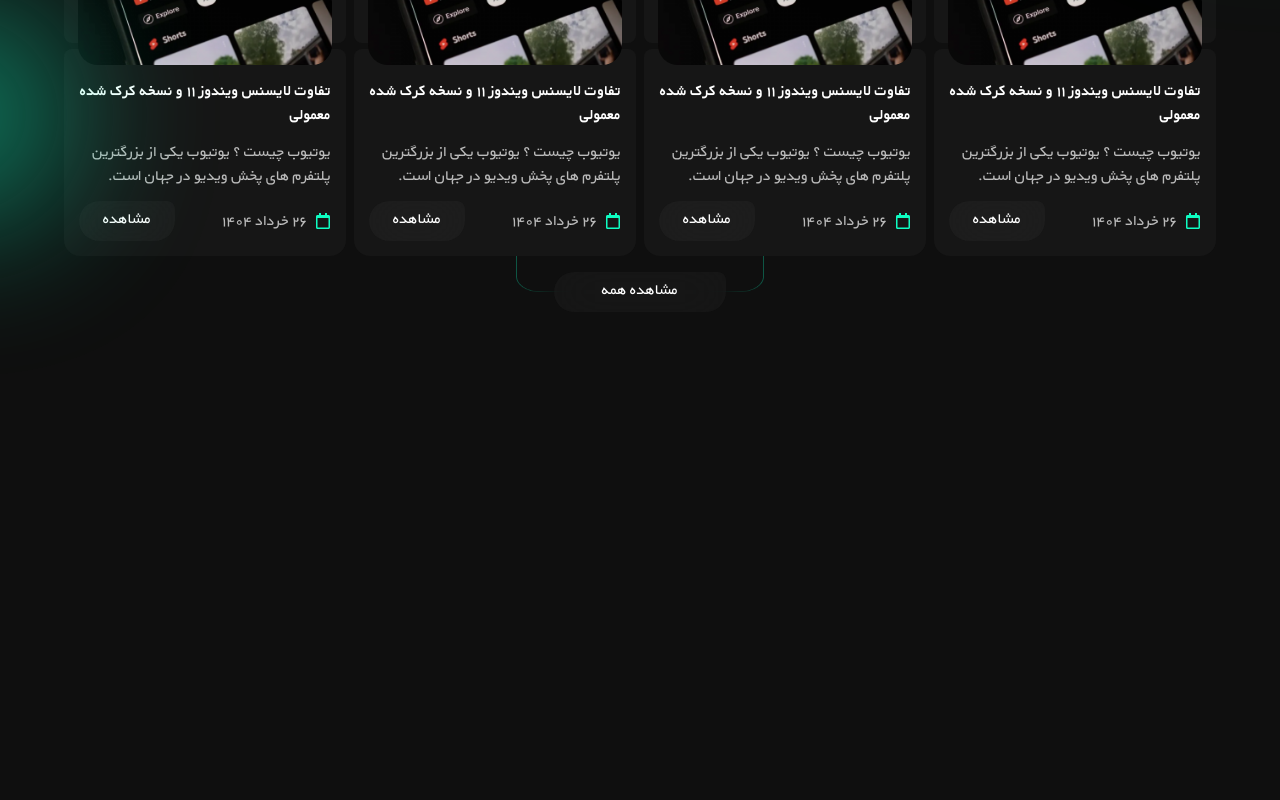
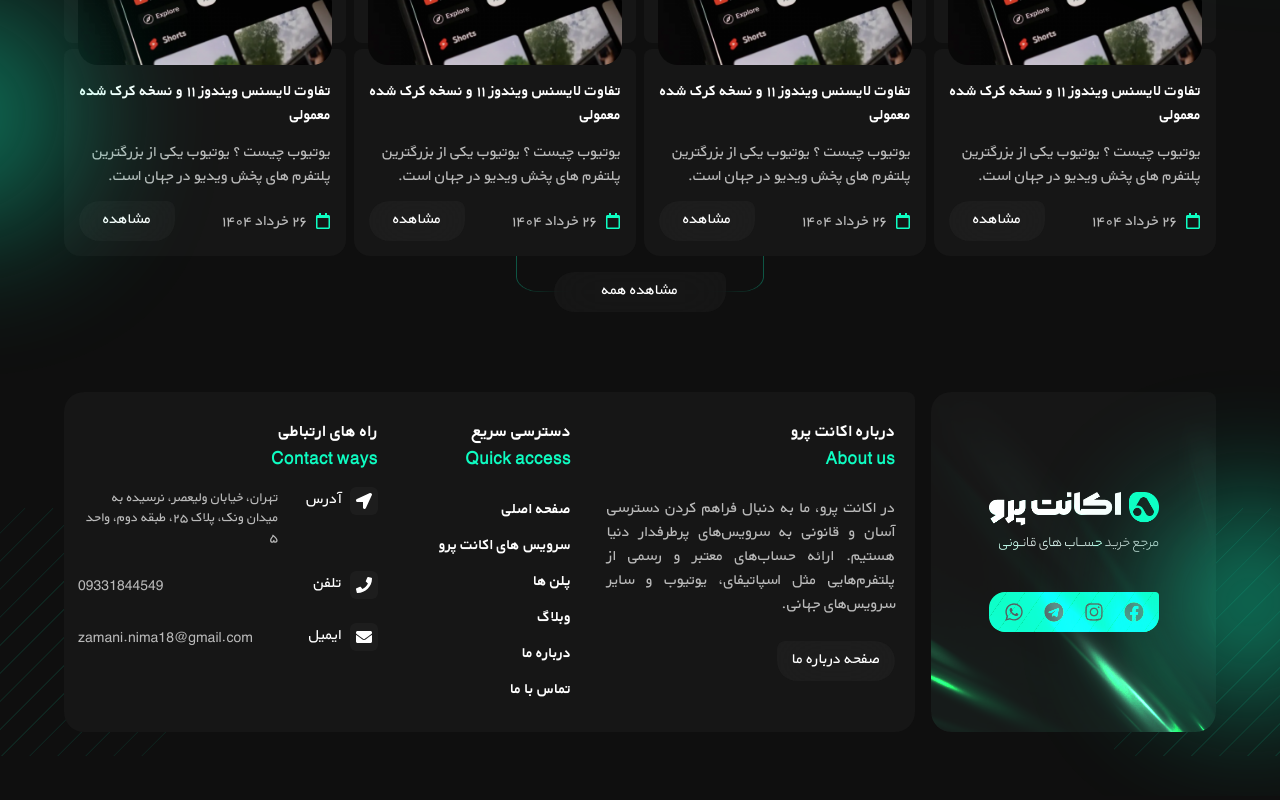
Before and after one commit to PAPAshady/account-pro, a Next.js app: page / in a window 1280 px wide. Shown: the part 3367-4167 px from the top of the page. Built offline with nearby package versions, Linux system fonts and the light colour scheme.

Commit message:
feat: implemented footer layout.

```diff
--- a/src/app/layout.js
+++ b/src/app/layout.js
@@ -1,4 +1,5 @@
-import Header from '@/components/modules/Header/Header';
+import Header from '@modules/Header/Header';
+import Footer from '@modules/Footer/Footer';
 import './globals.css';
 
 export const metadata = {
@@ -9,9 +10,10 @@
   return (
     <html lang="fa-IR" dir="rtl" className="antialiased">
       <body className="flex min-h-full flex-col overflow-x-hidden">
-        <div className="mt-10 lg:mt-12.5">
+        <div className="overflow-x-hidden">
           <Header />
           {children}
+          <Footer />
         </div>
       </body>
     </html>
--- a/src/app/page.js
+++ b/src/app/page.js
@@ -9,7 +9,7 @@
 
 export default function Home() {
   return (
-    <div className="space-y-27 overflow-x-hidden lg:space-y-32">
+    <div className="space-y-27 lg:space-y-32">
       <Banner />
       <Categories />
       <Services />
@@ -18,7 +18,6 @@
       <Plans />
       <Reviews />
       <Blog />
-      <div className="h-100"></div>
     </div>
   );
 }
--- /dev/null
+++ b/src/components/modules/Footer/Footer.js
@@ -0,0 +1,197 @@
+import Image from 'next/image';
+import Link from 'next/link';
+
+import {
+  FaWhatsapp,
+  FaTelegram,
+  FaInstagram,
+  FaFacebook,
+  FaLocationArrow,
+  FaPhone,
+  FaEnvelope,
+} from 'react-icons/fa';
+
+import PrimaryButton from '@modules/PrimaryButton/PrimaryButton';
+import Particle from '@modules/Particle/Particle';
+
+export default function Footer() {
+  return (
+    <footer className="relative pt-20 pb-16">
+      <Particle className="top-50 -right-15 z-2 hidden size-45 opacity-60 blur-[80px] md:block lg:blur-[70px]" />
+
+      <div className="absolute -right-40 bottom-10 hidden lg:block">
+        <Image
+          src="/images/hatching.png"
+          alt=""
+          width={326}
+          height={248}
+          className="w-62 lg:h-62 lg:w-81.5"
+        />
+      </div>
+      <div className="absolute bottom-10 -left-40 -z-10 hidden lg:block">
+        <Image
+          src="/images/hatching.png"
+          alt=""
+          width={326}
+          height={248}
+          className="w-62 lg:h-62 lg:w-81.5"
+        />
+      </div>
+
+      <div className="container">
+        <div className="flex flex-col gap-4 lg:flex-row">
+          <div className="bg-box rounded-box-ltr relative flex flex-col items-center p-7.5 lg:w-1/4 lg:justify-center">
+            <div className="absolute inset-0 size-full bg-[url('/images/footer-bg.png')] bg-cover bg-center mix-blend-color-dodge">
+              <div className="bg-primary absolute size-full mix-blend-hue"></div>
+            </div>
+            <div className="w-42.5">
+              <Image
+                alt="اکانت پرو. مرجع خرید حساب های قانونی"
+                width={330}
+                height={115}
+                src="/images/logo/logo-lg.png"
+                className="w-ful mb-6 h-15"
+              />
+              <div className="text-secondary bg-primary bg-hatching flex justify-between rounded-2xl rounded-tr-sm px-3.75 py-2.5 lg:mt-10">
+                <Link href="#">
+                  <FaFacebook className="size-5" />
+                </Link>
+                <Link href="#">
+                  <FaInstagram className="size-5" />
+                </Link>
+                <Link href="#">
+                  <FaTelegram className="size-5" />
+                </Link>
+                <Link href="#">
+                  <FaWhatsapp className="size-5" />
+                </Link>
+              </div>
+            </div>
+          </div>
+          <div className="bg-box rounded-box-ltr flex flex-col gap-10 py-6.25 md:flex-row md:gap-4 lg:w-3/4">
+            <div className="space-y-6.25 px-5 md:w-1/3 lg:w-[40%]">
+              <div className="text-center md:text-start">
+                <p className="text-[18px] font-bold">درباره اکانت پرو</p>
+                <p className="text-primary text-[18px] font-bold">About us</p>
+              </div>
+              <p className="text-paragraph text-justify text-sm lg:text-base">
+                در اکانت پرو، ما به دنبال فراهم کردن دسترسی آسان و قانونی به سرویس‌های پرطرفدار دنیا
+                هستیم. ارائه حساب‌های معتبر و رسمی از پلتفرم‌هایی مثل اسپاتیفای، یوتیوب و سایر
+                سرویس‌های جهانی.
+              </p>
+              <PrimaryButton className="mx-auto md:m-0">صفحه درباره ما</PrimaryButton>
+            </div>
+            <div className="md:w-1/3 lg:w-[20%]">
+              <div className="text-center md:text-start">
+                <p className="text-[18px] font-bold">دسترسی سریع</p>
+                <p className="text-primary text-[18px] font-bold">Quick access</p>
+              </div>
+              <div className="mt-1 flex justify-between">
+                <Image
+                  alt=""
+                  src="/images/hatching.png"
+                  width={326}
+                  height={248}
+                  className="h-20 w-10 shrink-0 object-cover pt-2 md:hidden"
+                />
+                <ul className="box grow p-4 pb-0 font-bold md:px-0">
+                  <li className="py-1.5">
+                    <Link className="hover:text-primary transition-colors duration-300" href="/">
+                      صفحه اصلی
+                    </Link>
+                  </li>
+                  <li className="py-1.5">
+                    <Link
+                      className="hover:text-primary transition-colors duration-300"
+                      href="/services"
+                    >
+                      سرویس های اکانت پرو
+                    </Link>
+                  </li>
+                  <li className="py-1.5">
+                    <Link
+                      className="hover:text-primary transition-colors duration-300"
+                      href="/plans"
+                    >
+                      پلن ها
+                    </Link>
+                  </li>
+                  <li className="py-1.5">
+                    <Link
+                      className="hover:text-primary transition-colors duration-300"
+                      href="/blog"
+                    >
+                      وبلاگ
+                    </Link>
+                  </li>
+                  <li className="py-1.5">
+                    <Link
+                      className="hover:text-primary transition-colors duration-300"
+                      href="/about-us"
+                    >
+                      درباره ما
+                    </Link>
+                  </li>
+                  <li className="py-1.5">
+                    <Link
+                      className="hover:text-primary transition-colors duration-300"
+                      href="/contact-us"
+                    >
+                      تماس با ما
+                    </Link>
+                  </li>
+                </ul>
+                <Image
+                  alt="kkk"
+                  src="/images/hatching.png"
+                  width={326}
+                  height={248}
+                  className="h-20 w-10 shrink-0 object-cover pt-2 md:hidden"
+                />
+              </div>
+            </div>
+            <div className="px-3.5 md:w-1/3 lg:w-[40%]">
+              <div className="text-center md:text-start">
+                <p className="text-[18px] font-bold">راه های ارتباطی</p>
+                <p className="text-primary mb-4 text-[18px] font-bold">Contact ways</p>
+                <div className="space-y-6">
+                  <div className="flex justify-between gap-7">
+                    <div className="flex gap-2">
+                      <div className="bg-foreground grid size-7 place-content-center rounded-md">
+                        <FaLocationArrow />
+                      </div>
+                      <span>آدرس</span>
+                    </div>
+                    <p className="text-paragraph text-start text-sm">
+                      تهران، خیابان ولیعصر، نرسیده به میدان ونک، پلاک ۲۵، طبقه دوم، واحد ۵
+                    </p>
+                  </div>
+                  <div className="flex items-center justify-between gap-7">
+                    <div className="flex gap-2">
+                      <div className="bg-foreground grid size-7 place-content-center rounded-md">
+                        <FaPhone />
+                      </div>
+                      <span>تلفن</span>
+                    </div>
+                    <p className="text-paragraph text-start text-sm">09331844549</p>
+                  </div>
+                  <div className="flex items-center justify-between gap-4">
+                    <div className="flex gap-2">
+                      <div className="bg-foreground grid size-7 place-content-center rounded-md">
+                        <FaEnvelope />
+                      </div>
+                      <span>ایمیل</span>
+                    </div>
+                    <p className="text-paragraph wrap-break text-start text-sm">
+                      zamani.nima18@gmail.com
+                    </p>
+                  </div>
+                </div>
+              </div>
+            </div>
+          </div>
+        </div>
+      </div>
+    </footer>
+  );
+}
--- a/src/components/modules/Header/Header.js
+++ b/src/components/modules/Header/Header.js
@@ -9,7 +9,7 @@
 
 export default function Header() {
   return (
-    <div className="relative pb-10">
+    <div className="relative py-10 lg:pt-12.5">
       <Particle className="-top-35 left-0 size-64 opacity-35 blur-[70px]" />
       <Particle className="top-5 right-0 hidden size-50 opacity-50 blur-[80px] lg:block" />
 
```
Also changed, not shown: public/images/footer-bg.png (added).
